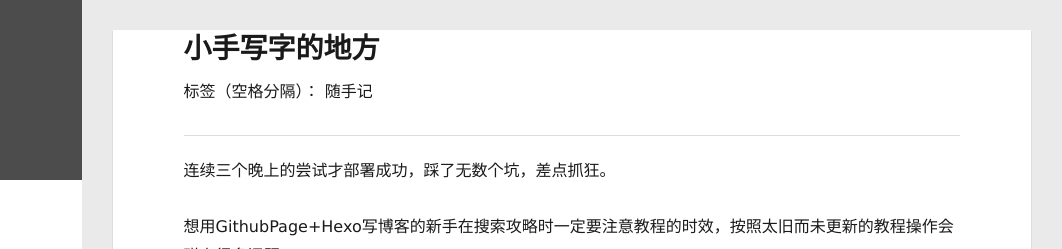
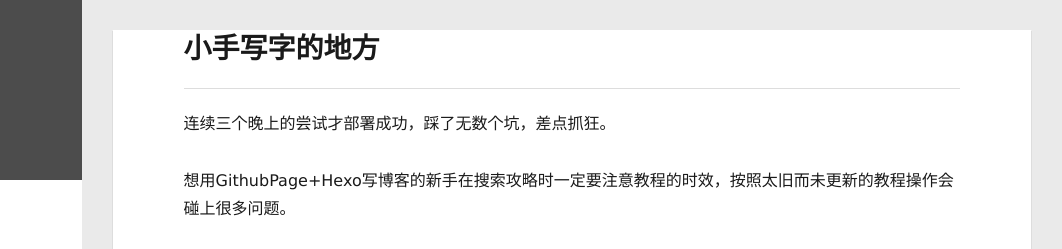
Before and after one commit to chanda/chanda.github.io, a plain HTML site: page index.html in a window 1280 px wide. Shown: the top 249 px of the page, 218-1280 px from the left. Drawn offline with Linux system fonts and the light colour scheme.

Commit message:
Site updated: 2016-12-20 04:33:58

```diff
--- a/content.json
+++ b/content.json
@@ -1 +1 @@
-[{"title":"","date":"2016-12-19T19:31:04.797Z","path":"2016/12/20/小手写字的地方/","text":"小手写字的地方标签（空格分隔）： 随手记 连续三个晚上的尝试才部署成功，踩了无数个坑，差点抓狂。 想用GithubPage+Hexo写博客的新手在搜索攻略时一定要注意教程的时效，按照太旧而未更新的教程操作会碰上很多问题。 这个博客主要用来发泄写作欲和做些学习笔记，闲言碎语要少写一些。 推荐阅读： 史上最详细的Hexo博客搭建图文教程 Hexo常见问题解决方案 Hexo官方文档","tags":[]}]
+[{"title":"","date":"2016-12-19T18:33:29.513Z","path":"2016/12/20/小手写字的地方/","text":"小手写字的地方 连续三个晚上的尝试才部署成功，踩了无数个坑，差点抓狂。 想用GithubPage+Hexo写博客的新手在搜索攻略时一定要注意教程的时效，按照太旧而未更新的教程操作会碰上很多问题。 这个博客主要用来发泄写作欲和做些学习笔记，闲言碎语要少写一些。 推荐阅读： 史上最详细的Hexo博客搭建图文教程 Hexo常见问题解决方案 Hexo官方文档","tags":[]}]
--- a/index.html
+++ b/index.html
@@ -153,8 +153,7 @@
 
     <div class="article-entry" itemprop="articleBody">
 
-        <h1 id="小手写字的地方"><a href="#小手写字的地方" class="headerlink" title="小手写字的地方"></a>小手写字的地方</h1><p>标签（空格分隔）： 随手记</p>
-<hr>
+        <h1 id="小手写字的地方"><a href="#小手写字的地方" class="headerlink" title="小手写字的地方"></a>小手写字的地方</h1><hr>
 <p>连续三个晚上的尝试才部署成功，踩了无数个坑，差点抓狂。</p>
 <p>想用GithubPage+Hexo写博客的新手在搜索攻略时一定要注意教程的时效，按照太旧而未更新的教程操作会碰上很多问题。</p>
 <p>这个博客主要用来发泄写作欲和做些学习笔记，闲言碎语要少写一些。</p>
```
Also changed, not shown: 2016/12/20/小手写字的地方/index.html (+5 -9 lines), archives/2016/12/index.html (+1 -1 lines), archives/2016/index.html (+1 -1 lines), archives/index.html (+1 -1 lines).
